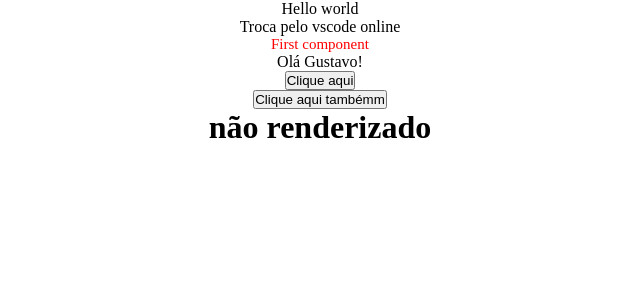
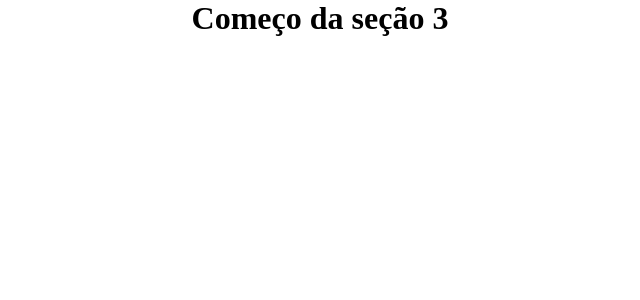
Before and after one commit to GustavoRRSilva/Introducao-Curso-React, a React (Vite) app: page / in a window 1280 px wide. Shown: the top 300 px of the page, without its empty margins (320-960 px from the left). Built offline with nearby package versions, Linux system fonts and the light colour scheme.

Commit message:
começando o terceiro capitulo

```diff
--- a/src/App.jsx
+++ b/src/App.jsx
@@ -3,19 +3,12 @@ import { useState } from 'react';
 import reactLogo from './assets/react.svg';
 import viteLogo from '/vite.svg';
 //Componentes
-import FirstComponent from './componentes/FirstComponent/index.jsx';
-import TemplateExpressions from './componentes/TemplateExpressions/index.jsx';
-import Events from './componentes/Events/index.jsx';
 //Css
 import './App.css';
 function App() {
   return (
     <div className  = "app">
-      <p>Hello world </p>
-      <p>Troca pelo vscode online</p>
-      <FirstComponent />
-      <TemplateExpressions />
-      <Events />
+      <h1>Começo da seção 3</h1>
     </div>
   );
 }
--- a/src/componentes/Events/index.jsx
+++ /dev/null
@@ -1,32 +0,0 @@
-import react from 'react';
-
-const Events = ()=>{
-
-  const handleMyEvent= (e)=> {
-    alert(e)
-    alert("evento acionado")
-  }
-  const handleSomething = (x)=>{
-    if(x){
-      return <h1>renderizando isso</h1>;
-    }
-    else{
-      return <h1> não renderizado </h1>;
-    }
-  }
-  return(
-    <div>
-        <div>
-          <button onClick = {handleMyEvent}>Clique aqui</button>
-        </div>
-        <div>
-          <button onClick = {() => {
-            alert("fui clicado tbm")
-          }}>Clique aqui tambémm</button>
-        </div>
-        {handleSomething(false)}
-    </div>
-  )
-}
-
-export default Events;
--- a/src/componentes/FirstComponent/FirstComponent.css
+++ /dev/null
@@ -1,4 +0,0 @@
-.paragrafo{
-  font-size: 15px;
-  color: red;
-}
--- a/src/componentes/FirstComponent/index.jsx
+++ /dev/null
@@ -1,14 +0,0 @@
-//Arquivos react
-import React from 'react';
-//CSS
-import './FirstComponent.css';
-function FirstComponent() {
-  return (
-    <div>
-      {/*Comentários no JSX*/}
-      <p className="paragrafo">First component</p>
-    </div>
-  );
-}
-
-export default FirstComponent;
--- a/src/componentes/TemplateExpressions/index.jsx
+++ /dev/null
@@ -1,10 +0,0 @@
-import React from 'react'
-
-function TemplateExpressions() {
-  const name = "Gustavo";
-  return (
-    <div>Olá {name}!</div>
-  )
-}
-
-export default TemplateExpressions;
```
Also changed, not shown: src/componentes/TemplateExpressions/TemplateExpressions.css (deleted).
